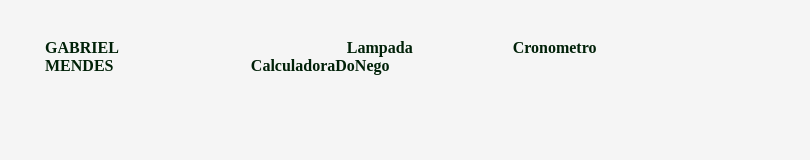
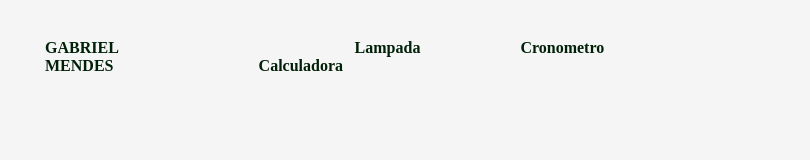
Before and after one commit to gabrielmendes-o/projetos_Mendes, a plain HTML site: page index.html in a window 1280 px wide. Shown: the top 160 px of the page, without its empty margins (235-1045 px from the left). Drawn offline with Linux system fonts and the light colour scheme.

Commit message:
Arrumando menu de navegação da calculadora

```diff
--- a/index.html
+++ b/index.html
@@ -13,7 +13,7 @@
 				<a href="#"></a>
 				<a href="lampada.html">Lampada</a>
 				<a href="#">Cronometro</a>
-				<a href="calculadora.html">CalculadoraDoNego</a>
+				<a href="calculadora.html">Calculadora</a>
 
 			</div>
 		</div>
```
